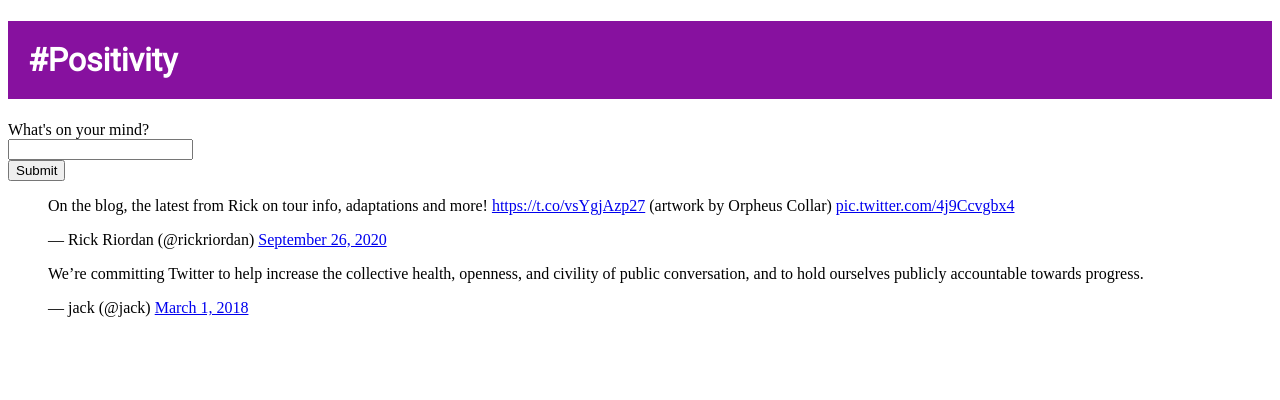
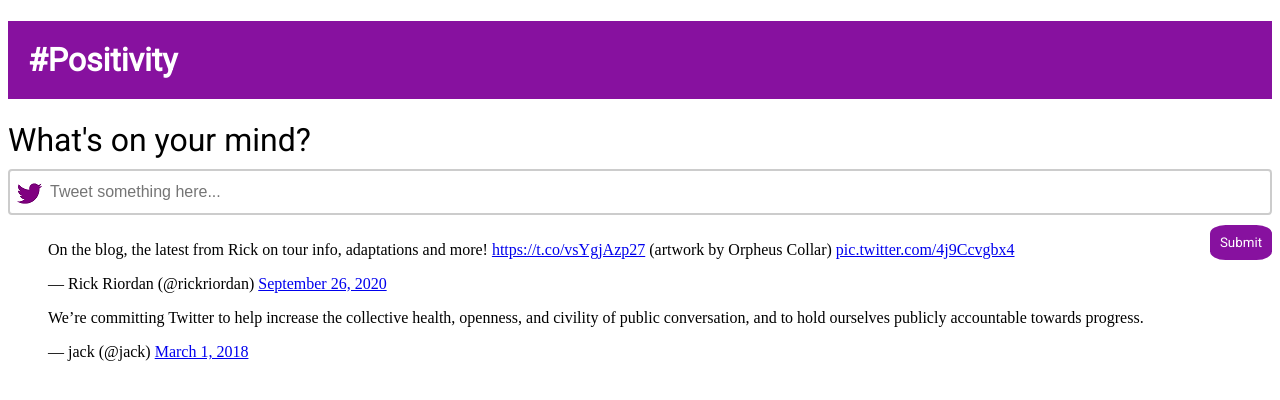
Before and after one commit to lykelly19/shellhacks-twitter-analysis, a Flask app: page / in a window 1280 px wide. Shown: the top 400 px of the page. Run offline with Flask 2, Linux system fonts and the light colour scheme; some libraries are stand-ins or nearby versions.

Commit message:
app basis

```diff
--- a/app.py
+++ b/app.py
@@ -1,22 +1,37 @@
 from flask import Flask, request, render_template, redirect, url_for
+from vaderSentiment.vaderSentiment import SentimentIntensityAnalyzer
+import tweepy
 
 app = Flask(__name__)
+analyzer = SentimentIntensityAnalyzer()
 
 @app.route('/')
 def my_form():
     return render_template('index.html')
 
-@app.route('/', methods=['POST'])
-def my_form_post():
-    text = request.form['text']
-    processed_text = text.upper()
-    return processed_text
+@app.route('/input', methods = ['POST'])
+def analyze():
+    my_tweet = request.form['my-tweet']
+    score = analyzer.polarity_scores(my_tweet)
+    sentiment_message = ""
+    polarity_text = ""
 
-@app.route('/input', methods = ['POST'])
-def signup():
-    my_tweet = request.form['my-tweet']
-    print("The tweet is '" + my_tweet)
-    return redirect(('/'))
+    if score['compound'] < 0:
+        sentiment_message = "Are you sure you would like to tweet this? Harmful language may be hurtful to users of the platform. Please consider tweeting something else."
+        polarity_text = "Negative"
+    elif score['compound'] == 0:
+        sentiment_message = "Your tweet should be good to go!"
+        polarity_text = "Neutral"
+    else:
+        sentiment_message = "Your tweet should be good to go. Thanks for spreading some positivity!"
+        polarity_text = "Positive"
+
+    return render_template('tweet.html', score=score['compound'], my_tweet=my_tweet, polarity_text=polarity_text, sentiment_message=sentiment_message)
+
+@app.route('/tweet', methods = ['POST'])
+def tweet_it():
+    return render_template('timeline.html')
+
 
 if __name__ == "__main__":
     app.run()
--- a/templates/index.html
+++ b/templates/index.html
@@ -2,18 +2,55 @@
 <html lang="en">
 <head>
     <meta charset="UTF-8">
-    <title>First Flask App</title>
+    <meta name="viewport" content="width=device-width, initial-scale=1">
+    <title>#Twitter</title>
     <script src="https://ajax.googleapis.com/ajax/libs/jquery/3.1.1/jquery.min.js"></script>
     <link href="https://fonts.googleapis.com/css2?family=Roboto&display=swap" rel="stylesheet">
 </head>
 <link rel= "stylesheet" type= "text/css" href= "{{ url_for('static',filename='styles.css') }}">
 <script></script>
+
+<style>
+label[for=name]
+{
+  font-size: 2em;
+  font-family: Roboto, sans-serif;
+}
+
+input[type=submit] {
+  border-radius: 4px;
+  font-family: Roboto, sans-serif;
+  background-color: rgb(135, 17, 159);
+  color: white;
+  padding: 10px;
+  border: none;
+  border-radius: 25%;
+  float: right;
+  margin-bottom: 20px;
+}
+
+input[type=text] {
+  width: 100%;
+  box-sizing: border-box;
+  border: 2px solid #ccc;
+  border-radius: 4px;
+  font-size: 16px;
+  background-color: white;
+  background-position: 7px 10px;
+  background-repeat: no-repeat;
+  padding: 12px 20px 12px 40px;
+  margin-top: 10px;
+  margin-bottom: 10px;
+  background-image: url('/static/twitter-purple-logo3.png')
+}
+</style>
+
 <body>
 <h1>#Positivity</h1>
 
 <form action="/input" method="post">
-  <label for="fname">What's on your mind?</label><br>
-  <input type="text" name="my-tweet"><br>
+  <label for="name">What's on your mind?</label><br>
+  <input type="text" name="my-tweet" placeholder="Tweet something here..."><br>
   <input type="submit" value="Submit">
 </form>
 
```
Also changed, not shown: templates/timeline.html (+16 -0 lines), templates/tweet.html (+55 -0 lines), static/twitter-purple-logo3.png (added), 2 other files.
